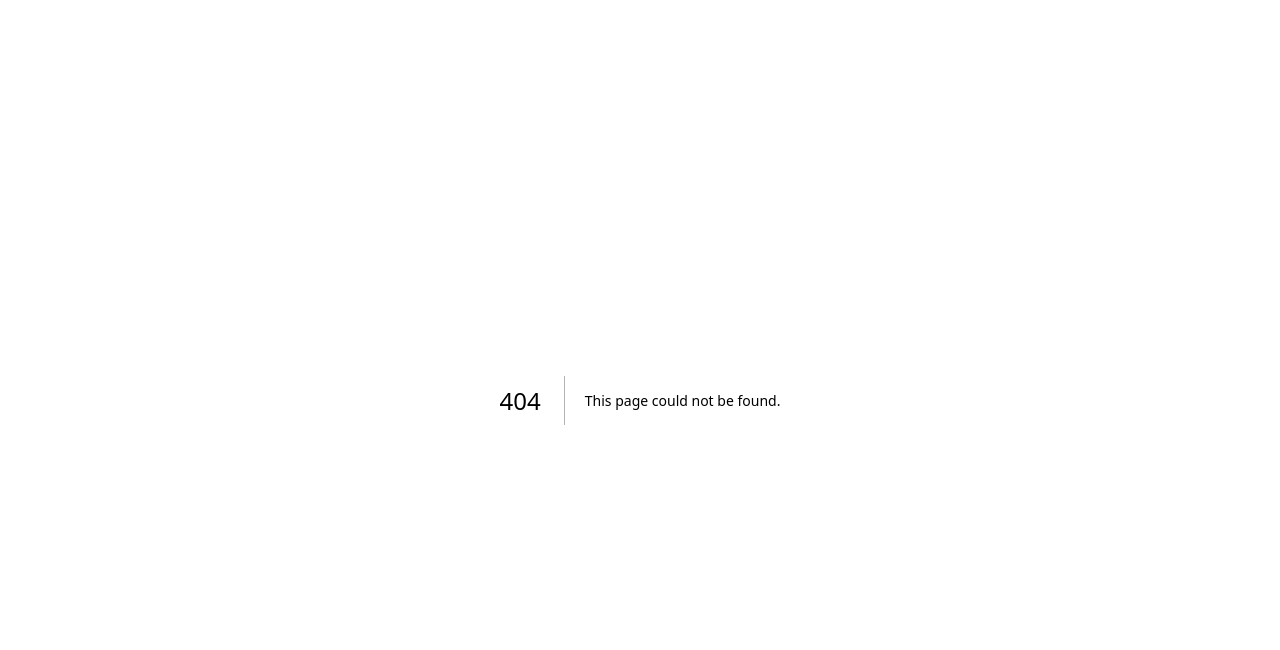
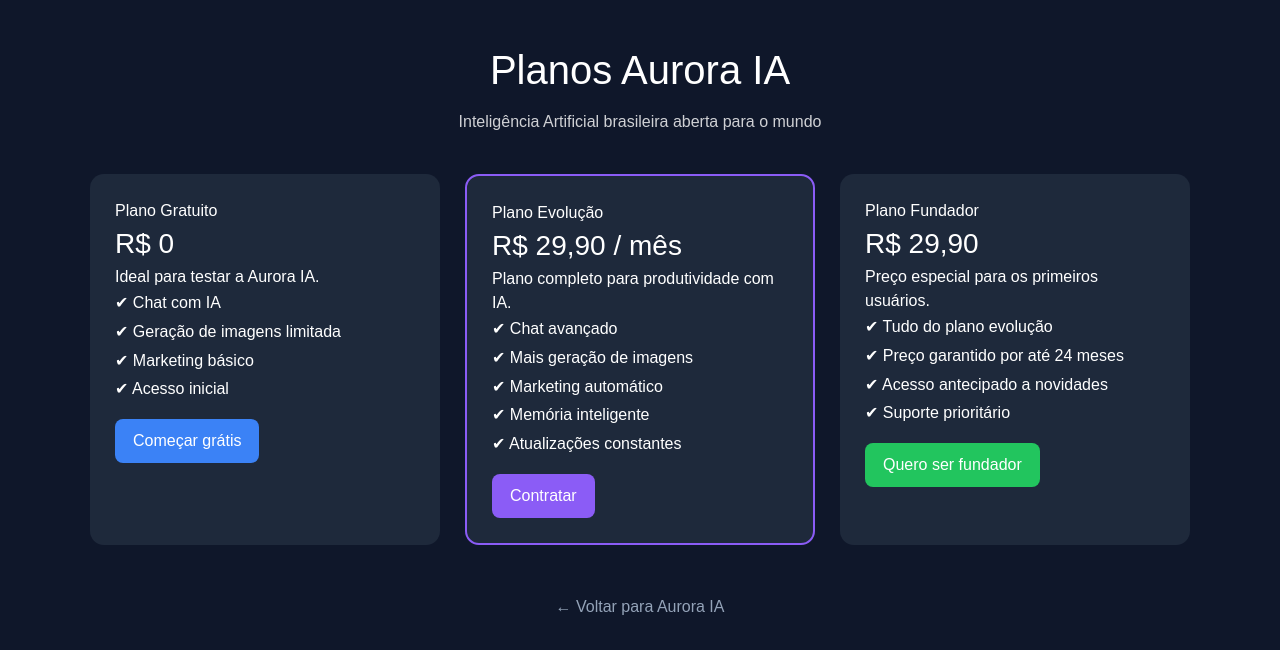
Before and after one commit to ricardogrupoexecutivo1-cpu/ricardo-ia-oficial, a Next.js app: page /planos in a window 1280 px wide. Before the commit this address had no page. Shown: the top 650 px of the page. Built offline with nearby package versions, Linux system fonts and the light colour scheme.

Commit message:
add pricing page

```diff
--- /dev/null
+++ b/app/planos/page.tsx
@@ -0,0 +1,163 @@
+export default function Planos() {
+  return (
+    <main
+      style={{
+        minHeight: "100vh",
+        background: "#0f172a",
+        color: "white",
+        fontFamily: "Arial, sans-serif",
+        padding: "40px 20px"
+      }}
+    >
+      <div style={{ maxWidth: 1100, margin: "0 auto" }}>
+
+        <h1 style={{ fontSize: 40, textAlign: "center", marginBottom: 10 }}>
+          Planos Aurora IA
+        </h1>
+
+        <p style={{ textAlign: "center", opacity: 0.8, marginBottom: 40 }}>
+          Inteligência Artificial brasileira aberta para o mundo
+        </p>
+
+        <div
+          style={{
+            display: "grid",
+            gridTemplateColumns: "repeat(auto-fit, minmax(260px,1fr))",
+            gap: 25
+          }}
+        >
+
+          {/* Plano Gratuito */}
+
+          <div
+            style={{
+              background: "#1e293b",
+              padding: 25,
+              borderRadius: 14
+            }}
+          >
+            <h2>Plano Gratuito</h2>
+
+            <h3 style={{ fontSize: 28 }}>R$ 0</h3>
+
+            <p>Ideal para testar a Aurora IA.</p>
+
+            <ul style={{ lineHeight: 1.8 }}>
+              <li>✔ Chat com IA</li>
+              <li>✔ Geração de imagens limitada</li>
+              <li>✔ Marketing básico</li>
+              <li>✔ Acesso inicial</li>
+            </ul>
+
+            <a
+              href="/chat"
+              style={{
+                display: "inline-block",
+                marginTop: 15,
+                background: "#3b82f6",
+                padding: "10px 18px",
+                borderRadius: 8,
+                color: "white",
+                textDecoration: "none"
+              }}
+            >
+              Começar grátis
+            </a>
+          </div>
+
+          {/* Plano Evolução */}
+
+          <div
+            style={{
+              background: "#1e293b",
+              padding: 25,
+              borderRadius: 14,
+              border: "2px solid #8b5cf6"
+            }}
+          >
+            <h2>Plano Evolução</h2>
+
+            <h3 style={{ fontSize: 28 }}>R$ 29,90 / mês</h3>
+
+            <p>Plano completo para produtividade com IA.</p>
+
+            <ul style={{ lineHeight: 1.8 }}>
+              <li>✔ Chat avançado</li>
+              <li>✔ Mais geração de imagens</li>
+              <li>✔ Marketing automático</li>
+              <li>✔ Memória inteligente</li>
+              <li>✔ Atualizações constantes</li>
+            </ul>
+
+            <a
+              href="/login"
+              style={{
+                display: "inline-block",
+                marginTop: 15,
+                background: "#8b5cf6",
+                padding: "10px 18px",
+                borderRadius: 8,
+                color: "white",
+                textDecoration: "none"
+              }}
+            >
+              Contratar
+            </a>
+          </div>
+
+          {/* Plano Fundador */}
+
+          <div
+            style={{
+              background: "#1e293b",
+              padding: 25,
+              borderRadius: 14
+            }}
+          >
+            <h2>Plano Fundador</h2>
+
+            <h3 style={{ fontSize: 28 }}>R$ 29,90</h3>
+
+            <p>Preço especial para os primeiros usuários.</p>
+
+            <ul style={{ lineHeight: 1.8 }}>
+              <li>✔ Tudo do plano evolução</li>
+              <li>✔ Preço garantido por até 24 meses</li>
+              <li>✔ Acesso antecipado a novidades</li>
+              <li>✔ Suporte prioritário</li>
+            </ul>
+
+            <a
+              href="/login"
+              style={{
+                display: "inline-block",
+                marginTop: 15,
+                background: "#22c55e",
+                padding: "10px 18px",
+                borderRadius: 8,
+                color: "white",
+                textDecoration: "none"
+              }}
+            >
+              Quero ser fundador
+            </a>
+          </div>
+
+        </div>
+
+        <div style={{ textAlign: "center", marginTop: 50 }}>
+          <a
+            href="/"
+            style={{
+              color: "#94a3b8",
+              textDecoration: "none"
+            }}
+          >
+            ← Voltar para Aurora IA
+          </a>
+        </div>
+
+      </div>
+    </main>
+  )
+}
```
